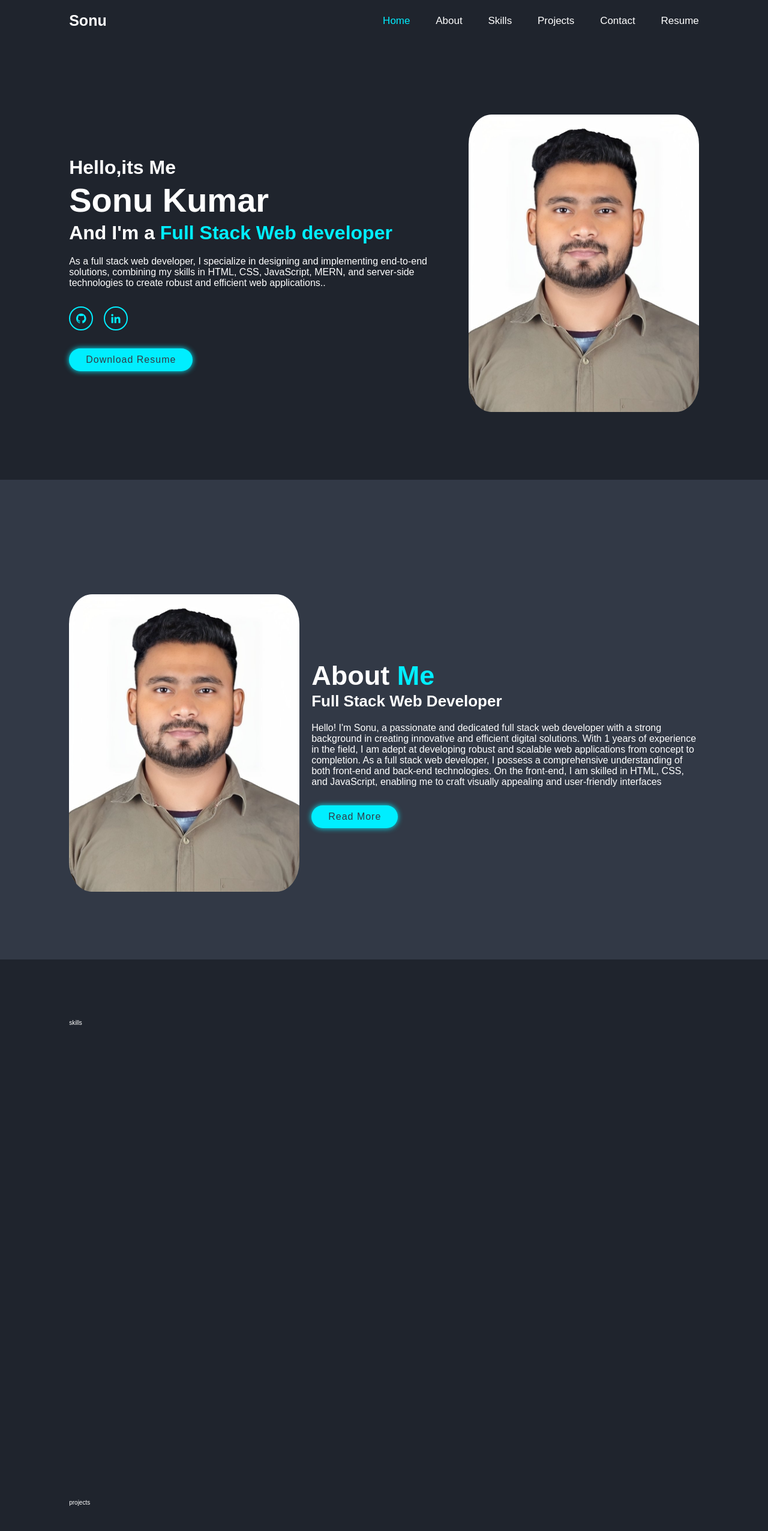
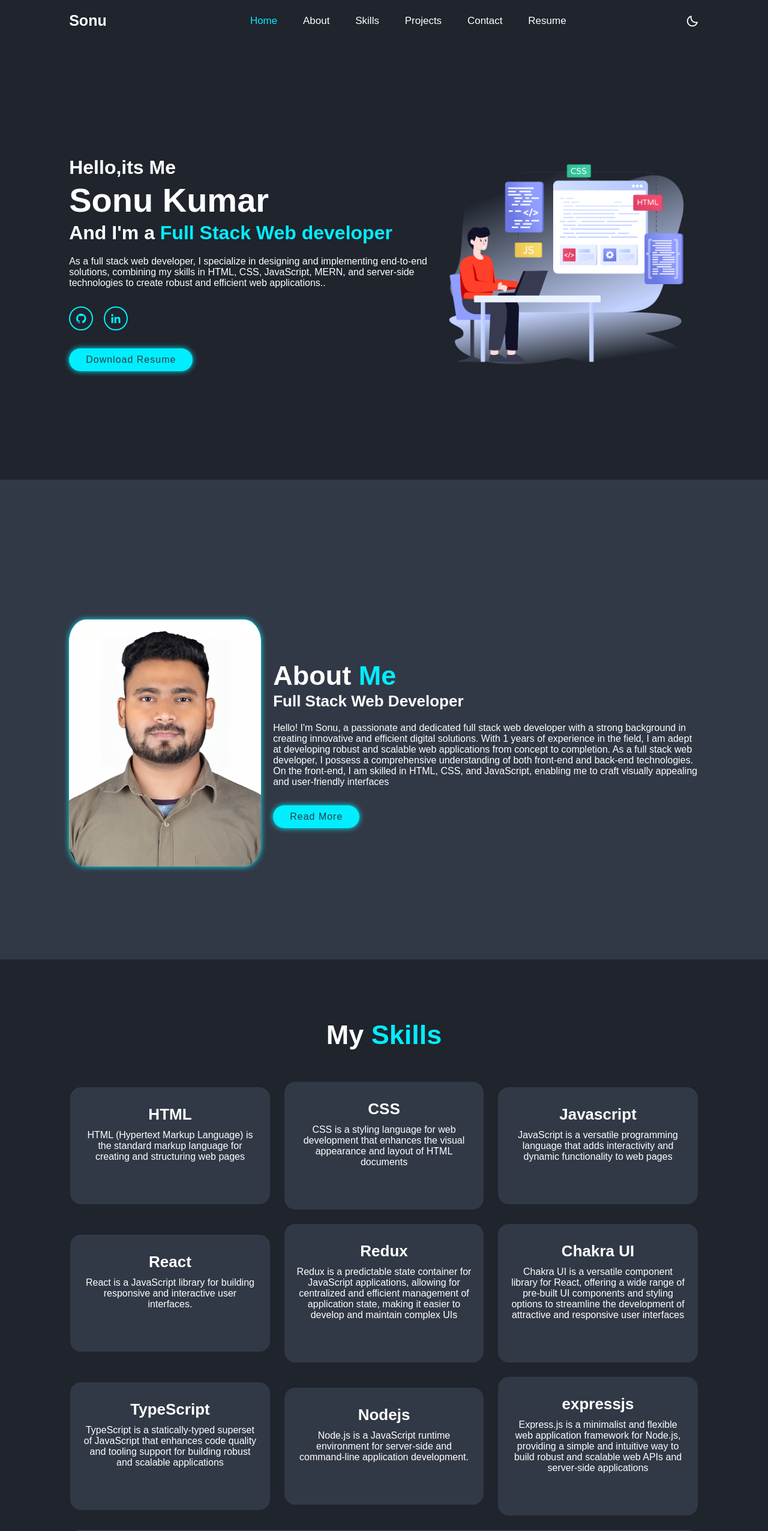
Before and after one commit to snu0929/snu0929.github.io, a plain HTML site: page index.html in a window 1280 px wide. Shown: the top 2553 px of the page at 60% size. Drawn offline with nearby package versions, Linux system fonts and the light colour scheme.

Commit message:
done skills section

```diff
--- a/index.html
+++ b/index.html
@@ -19,6 +19,9 @@
             <a href="#contact" class="nav-link contact">Contact</a>
             <a href="path/to/resume.pdf" class="nav-link resume" id="resume-link-1">Resume</a>
         </nav>
+        <div class="toggle">
+            <i class='bx bx-moon toggle-icon'></i>
+        </div>
     </header>
 
     <!-- Home section -->
@@ -30,13 +33,13 @@
             <p>As a full stack web developer, I specialize in designing and implementing end-to-end solutions, combining my skills in HTML, CSS, JavaScript, MERN, and server-side technologies to
                 create robust and efficient web applications..</p>
                  <div class="social-media">
-                    <a href="#"><i class='bx bxl-github'></i></a>
-                    <a href="#"><i class='bx bxl-linkedin'></i></a>
+                    <a href="https://github.com/"><i class='bx bxl-github'></i></a>
+                    <a href="https://www.linkedin.com/feed/"><i class='bx bxl-linkedin'></i></a>
                 </div>
                 <a href="#" class="btn" id="resume-link-2">Download Resume</a>
         </div>
         <div class="home-img" >
-            <img  class="home-img" src="pictures/my-passport-photo.jpg" alt="photo">
+            <img  src="pictures/developer png.png" alt="photo">
         </div>
     </section>
 
@@ -44,7 +47,7 @@
     <section id="about" class="about section">
         <!-- About content goes here -->
         <div class="about-img">
-            <img src="pictures/my-passport-photo.jpg"/>
+            <img class="home-img"src="pictures/my-passport-photo.jpg"/>
         </div>
         <div class="about-content">
             <h2 class="heading">About <span>Me</span></h2>
@@ -61,9 +64,82 @@
     </section>
 
     <!-- Skills section -->
-    <section id="skills">
-        <!-- Skills content goes here -->
-        skills
+    <section id="skills" class="skills">
+        <h2 class="heading">My <span>Skills</span></h2>
+
+        <div class="skills-container">
+            <div class="skills-box">
+                <i class="skills-card-img"class='bx bxl-html5'></i>
+                <h3 class="skills-card-name">HTML</h3>
+                <p>HTML (Hypertext Markup Language) is the standard markup language for creating and structuring web pages</p>
+            </div>
+
+
+            <div class="skills-box">
+                <i class="skills-card-img" class='bx bxl-css3'></i>
+                <h3 class="skills-card-name">CSS</h3>
+                <p>CSS is a styling language for web development that enhances the visual appearance and layout of HTML documents</p>
+            </div>
+
+
+            <div class="skills-box">
+                <i class="skills-card-img" class='bx bxl-javascript'></i>
+                <h3 class="skills-card-name">Javascript</h3>
+                <p>JavaScript is a versatile programming language that adds interactivity and dynamic functionality to web pages</p>
+            </div>
+
+
+            <div class="skills-box">
+                <i class="skills-card-img" class='bx bxl-react'></i>
+                <h3 class="skills-card-name">React</h3>
+                <p>React is a JavaScript library for building responsive and interactive user interfaces.</p>
+            </div>
+
+
+            <div class="skills-box">
+                <i class="skills-card-img" class='bx bxl-redux'></i>
+                <h3 class="skills-card-name">Redux</h3>
+                <p>Redux is a predictable state container for JavaScript applications, allowing for centralized and efficient management of application state, making it easier to develop and maintain complex UIs</p>
+            </div>
+
+
+            <div class="skills-box">
+                <i class="skills-card-img"class='bx bxl-html5'></i>
+                <h3 class="skills-card-name">Chakra UI</h3>
+                <p>Chakra UI is a versatile component library for React, offering a wide range of pre-built UI components and styling options to streamline the development of attractive and responsive user interfaces</p>
+            </div>
+
+
+            <div class="skills-box">
+                <i class="skills-card-img" class='bx bxl-typescript'></i>
+                <h3 class="skills-card-name">TypeScript</h3>
+                <p>TypeScript is a statically-typed superset of JavaScript that enhances code quality and tooling support for building robust and scalable applications</p>
+            </div>
+
+
+            <div class="skills-box">
+                <i class="skills-card-img" class='bx bxl-nodejs'></i>
+                <h3 class="skills-card-name">Nodejs</h3>
+                <p>
+                    Node.js is a JavaScript runtime environment for server-side and command-line application development.</p>
+            </div>
+
+
+            <div class="skills-box">
+                <i class="skills-card-img" class='bx bxl-html5'></i>
+                <h3 class="skills-card-name">expressjs</h3>
+                <p>Express.js is a minimalist and flexible web application framework for Node.js, providing a simple and intuitive way to build robust and scalable web APIs and server-side applications</p>
+            </div>
+
+
+            <div class="skills-box">
+                <i class="skills-card-img" class='bx bxl-mongodb'></i>
+                <h3 class="skills-card-name">Mongodb</h3>
+                <p>MongoDB is a popular and flexible NoSQL database management system that stores data in a document-oriented format, offering high scalability, performance, and easy integration with modern web applications</p>
+            </div>
+
+    </div>
+
     </section>
 
     <!-- Projects section -->
@@ -79,7 +155,11 @@
     </section>
 
     <script>
-
+      const toggleIcon=document.querySelector(".toggle-icon");
+      toggleIcon.addEventListener("click",()=>{
+        toggleIcon.classList.toggle("bx-sun")
+        document.body.classList.toggle("dark-mode")
+      })
     </script>
 </body>
 </html>
--- a/style.css
+++ b/style.css
@@ -15,6 +15,12 @@
     --second-bg-color:#323946;
     --text-color:#fff;
     --main-color:#0ef;
+}
+.dark-mode{
+    --bg-color:#fff;
+    --second-bg-color:rgb(223, 215, 215);
+    --text-color:#1f242d;
+
 }
 html{
     font-size:62.5%;
@@ -67,11 +73,11 @@ section{
     display:flex ;
     justify-content: center;
     align-items: center;
-    gap: 20px;
+
 }
 .home-img img{
-    width: 30vw;
-    border-radius: 10%;
+    width: 35vw;
+
 }
 .home-content h3{
  font-size: 3.2rem;
@@ -133,8 +139,10 @@ span{
     background: var(--second-bg-color);
 }
 .about-img img{
-    width: 30vw;
-    border-radius: 10%;
+    width: 25vw;
+    border-radius: 9%;
+    background: var(--main-color);
+    box-shadow: 0 0 1rem var(--main-color);
 }
 .heading{
     text-align: center;
@@ -151,3 +159,52 @@ span{
     font-size: 1.6rem;
     margin: 2rem 0 3rem;
 }
+
+/* toggle */
+.toggle{
+    display: flex;
+    cursor: pointer;
+    animation: sideLeft 1s ease forwards;
+    animation-delay: 3.5s;
+    align-items: center;
+    text-align: center;
+}
+.toggle .toggle-icon{
+    font-size: 22px;
+    color:"white"
+}
+
+#skills h2{
+  margin-bottom: 5rem;
+}
+.skills-container{
+    display: flex;
+    justify-content: center;
+    align-items: center;
+    flex-wrap: wrap;
+    gap:2rem
+}
+.skills-container .skills-box{
+    flex: 1 1 30rem;
+    background: var(--second-bg-color);
+    padding: 3rem 2rem 4rem;
+    border-radius: 2rem;
+    text-align: center;
+    border: .2rem solid var(--bg-color);
+    transition: .5s ease;
+}
+.skills-container .skills-box:hover {
+    border-color: var(--main-color);
+    transform: scale(1.02);
+}
+.skills-box i{
+    font-size: 7rem;
+    color: var(--main-color);
+}
+.skills-box h3{
+    font-size: 2.6rem;
+}
+.skills-box p{
+font-size: 1.6rem;
+margin: 1rem 0 3rem;
+}
```
Also changed, not shown: pictures/developer png.png (added).
